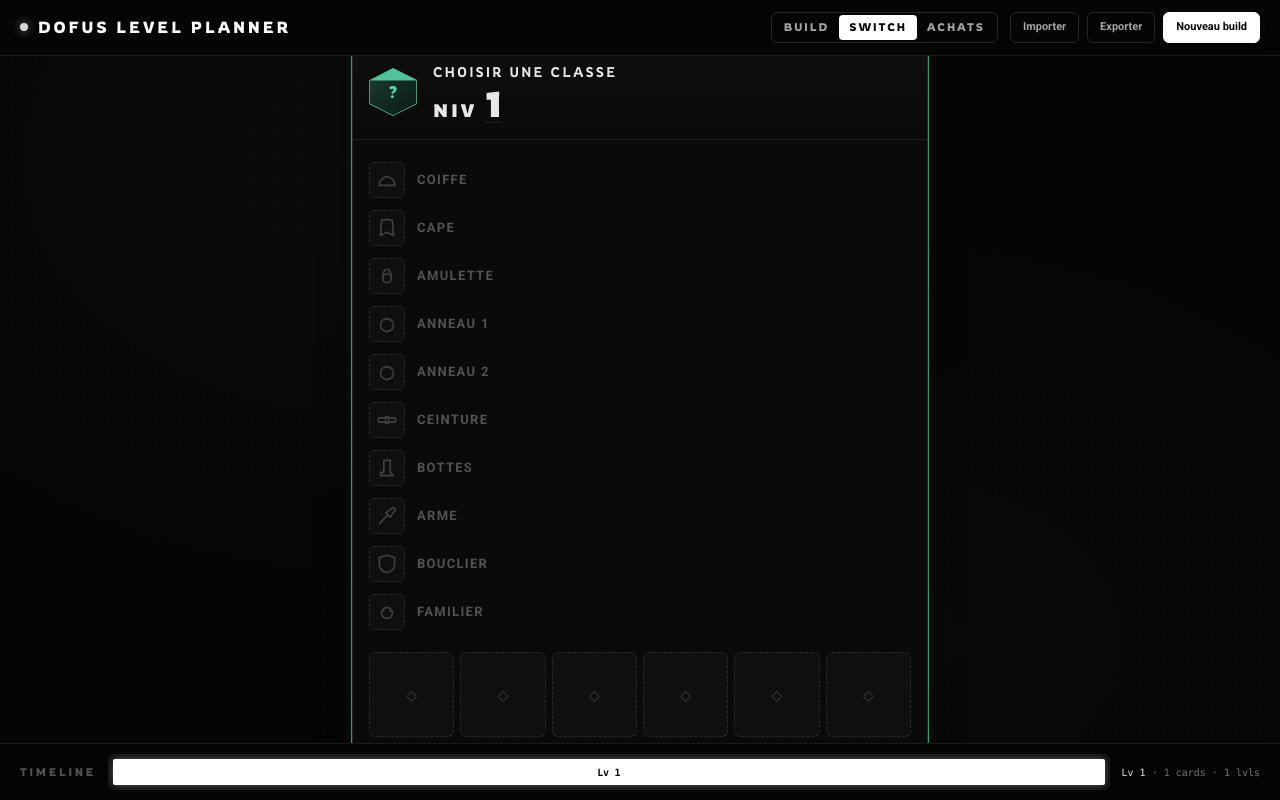
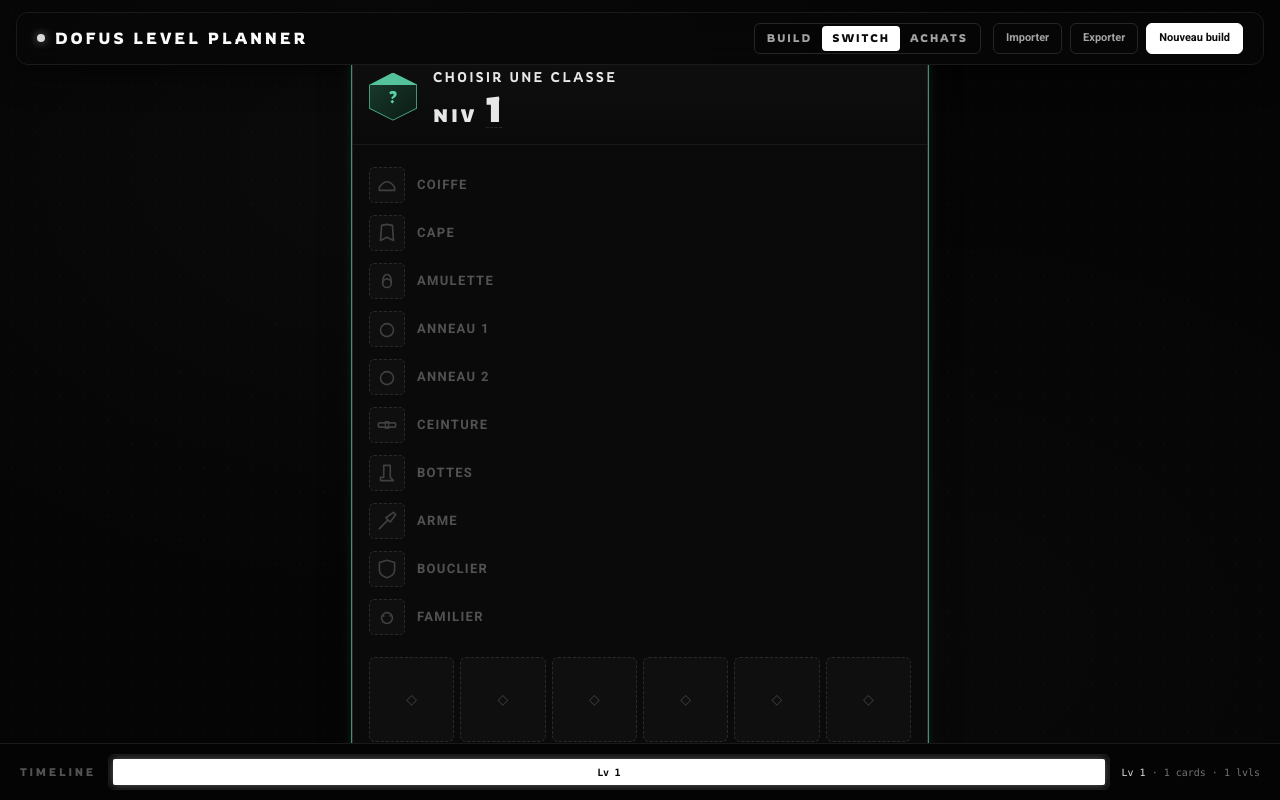
Before and after one commit to AlexisVasseur/dofus-planner, a Vue app: page / in a window 1280 px wide. Both pictures are taken after a click on the button "SWITCH". Built offline with nearby package versions, Linux system fonts and the light colour scheme; no server answers.

Commit message:
ui(topbar): floating header (rounded + margin + shadow, drop bottom border)
Co-Authored-By: Claude Opus 4.7 (1M context) <noreply@anthropic.com>

```diff
--- a/src/components/AppTopBar.vue
+++ b/src/components/AppTopBar.vue
@@ -115,8 +115,8 @@ function importBuild() {
 
 <template>
   <header
-    class="topbar flex items-center justify-between px-5 py-3 border-b border-border-subtle relative z-[5] backdrop-blur-md"
-    style="background: rgba(5,5,5,0.8);"
+    class="topbar flex items-center justify-between px-5 py-2.5 mx-4 mt-3 rounded-xl border border-border-subtle backdrop-blur-md shadow-[0_8px_32px_rgba(0,0,0,0.55)] relative z-[5]"
+    style="background: rgba(8,8,8,0.85);"
   >
     <div class="brand flex items-center gap-2.5 font-display text-base text-text-default tracking-[0.18em] uppercase">
       <span class="dot w-2 h-2 rounded-full bg-white/85 shadow-[0_0_10px_rgba(255,255,255,0.45)]"></span>
```
